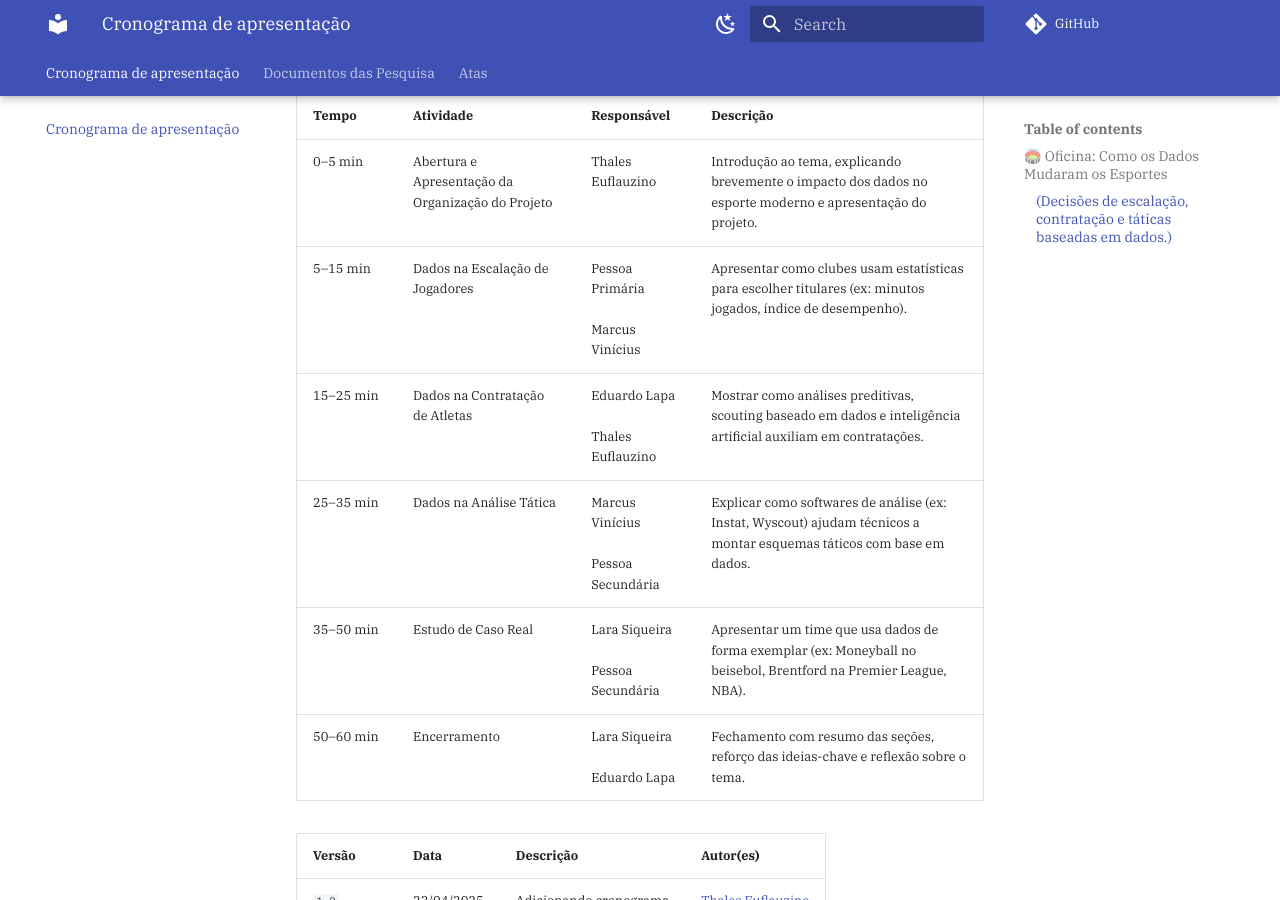
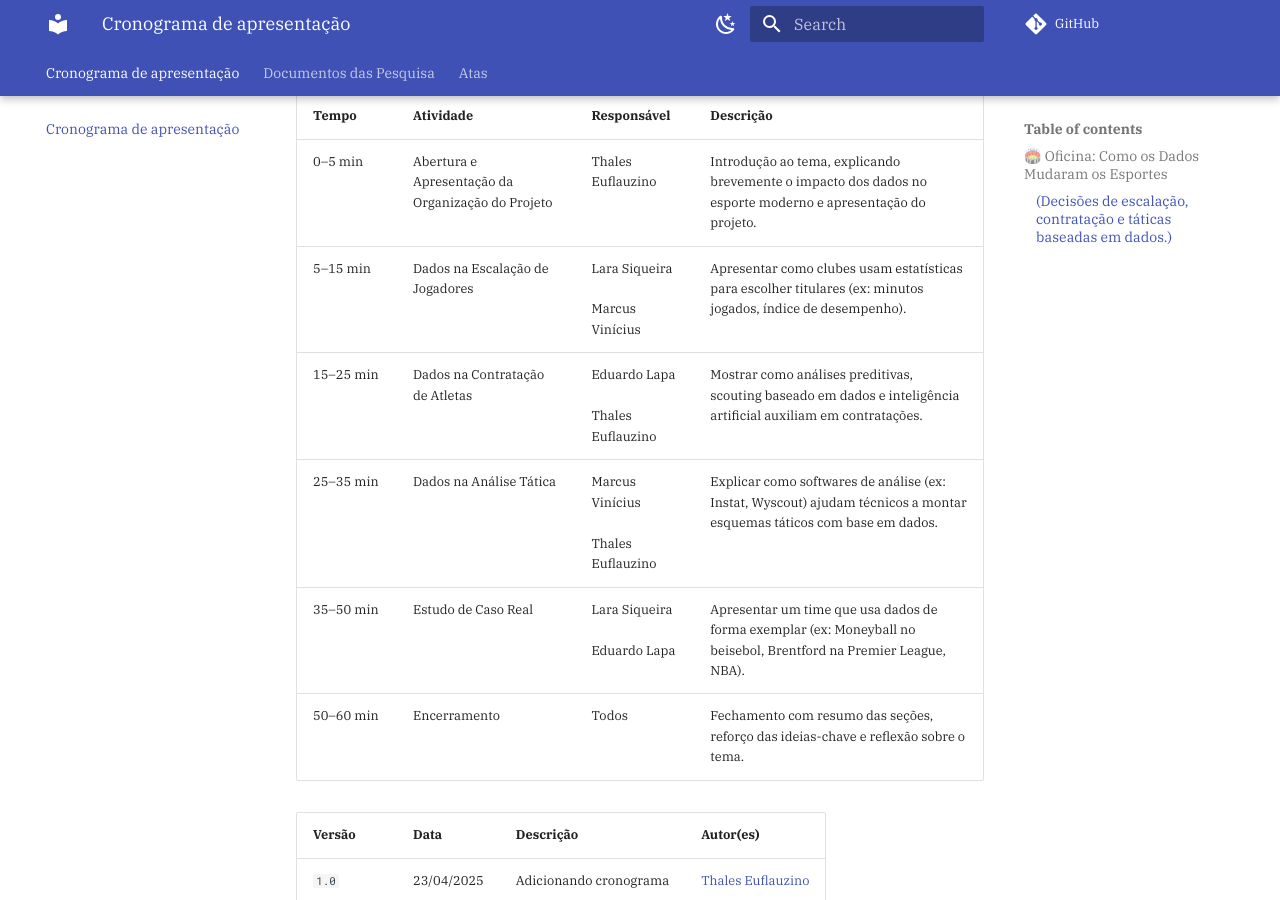
Before and after one commit to th-org/LAMFO, an MkDocs documentation site: the page built from docs/index.md, in a window 1280 px wide and 900 px high, scrolled down 411 px. Built offline with MkDocs 1.6.1 and Material for MkDocs 9.7.7, drawn with Linux system fonts in a browser that asks for light colours; comment, search, counter and statistics services are not loaded.

Commit message:
atualizando tudo

```diff
--- a/docs/index.md
+++ b/docs/index.md
@@ -12,11 +12,11 @@
 Tempo | Atividade | Responsável | Descrição |
 ----- | --------- | ----------- | --------- |
 0–5 min | Abertura e Apresentação da Organização do Projeto | Thales Euflauzino  | Introdução ao tema, explicando brevemente o impacto dos dados no esporte moderno e apresentação do projeto. |
-5–15 min | Dados na Escalação de Jogadores | Pessoa Primária<br><br>Marcus Vinícius  | Apresentar como clubes usam estatísticas para escolher titulares (ex: minutos jogados, índice de desempenho).|
+5–15 min | Dados na Escalação de Jogadores | Lara Siqueira<br><br>Marcus Vinícius  | Apresentar como clubes usam estatísticas para escolher titulares (ex: minutos jogados, índice de desempenho).|
 15–25 min | Dados na Contratação de Atletas | Eduardo Lapa<br><br> Thales Euflauzino  | Mostrar como análises preditivas, scouting baseado em dados e inteligência artificial auxiliam em contratações.|
-25–35 min | Dados na Análise Tática | Marcus Vinícius <br><br> Pessoa Secundária   | Explicar como softwares de análise (ex: Instat, Wyscout) ajudam técnicos a montar esquemas táticos com base em dados.|
-35–50 min | Estudo de Caso Real | Lara Siqueira<br><br>Pessoa Secundária | Apresentar um time que usa dados de forma exemplar (ex: Moneyball no beisebol, Brentford na Premier League, NBA).|
-50–60 min | Encerramento  | Lara Siqueira<br><br>Eduardo Lapa  | Fechamento com resumo das seções, reforço das ideias-chave e reflexão sobre o tema.|
+25–35 min | Dados na Análise Tática | Marcus Vinícius <br><br> Thales Euflauzino   | Explicar como softwares de análise (ex: Instat, Wyscout) ajudam técnicos a montar esquemas táticos com base em dados.|
+35–50 min | Estudo de Caso Real | Lara Siqueira<br><br>Eduardo Lapa | Apresentar um time que usa dados de forma exemplar (ex: Moneyball no beisebol, Brentford na Premier League, NBA).|
+50–60 min | Encerramento  | Todos  | Fechamento com resumo das seções, reforço das ideias-chave e reflexão sobre o tema.|
 
 | Versão | Data | Descrição | Autor(es) |
 | ------ | ---- | --------- | --------- |
```
Also changed, not shown: docs/atas/ata1.md (+0 -1 lines), docs/atas/modelo.md (+0 -1 lines).
